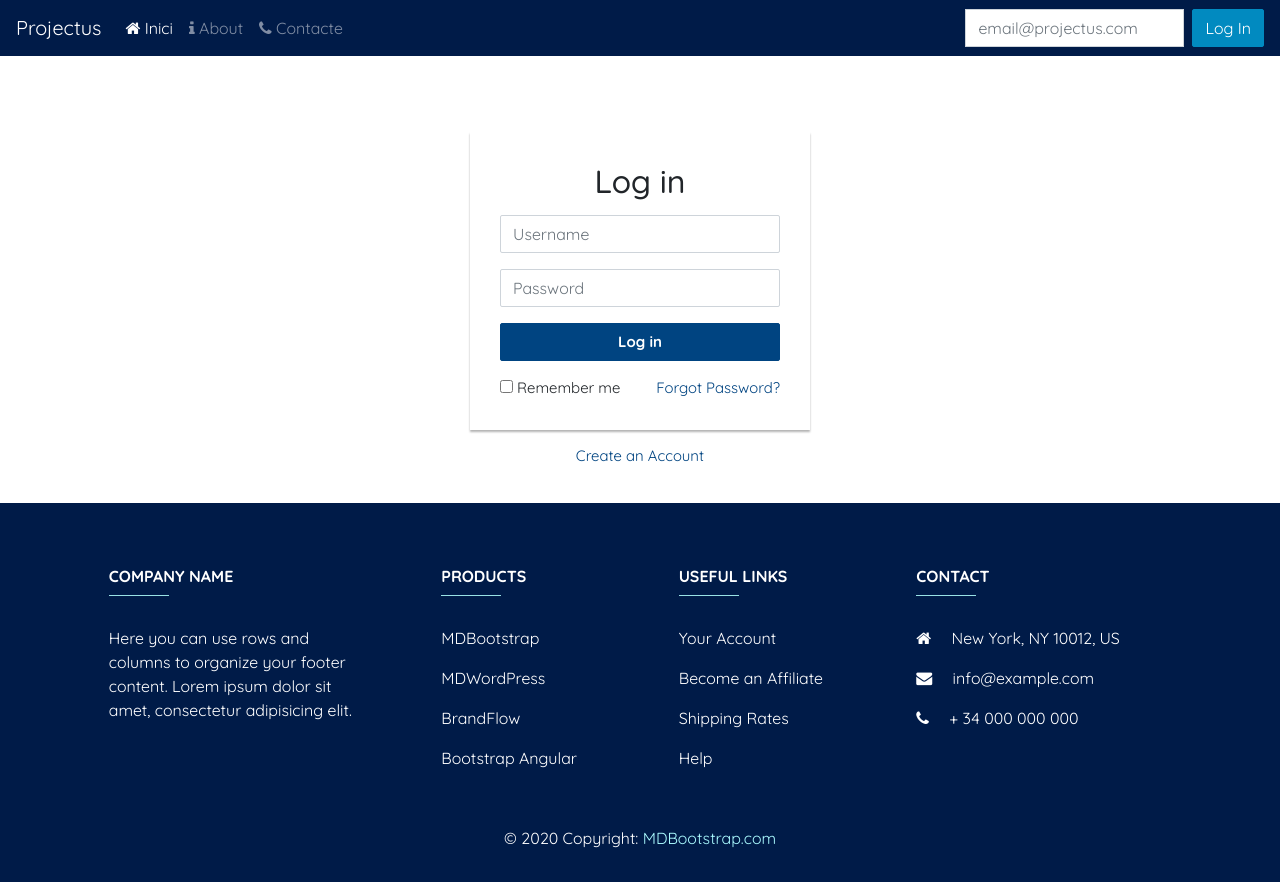
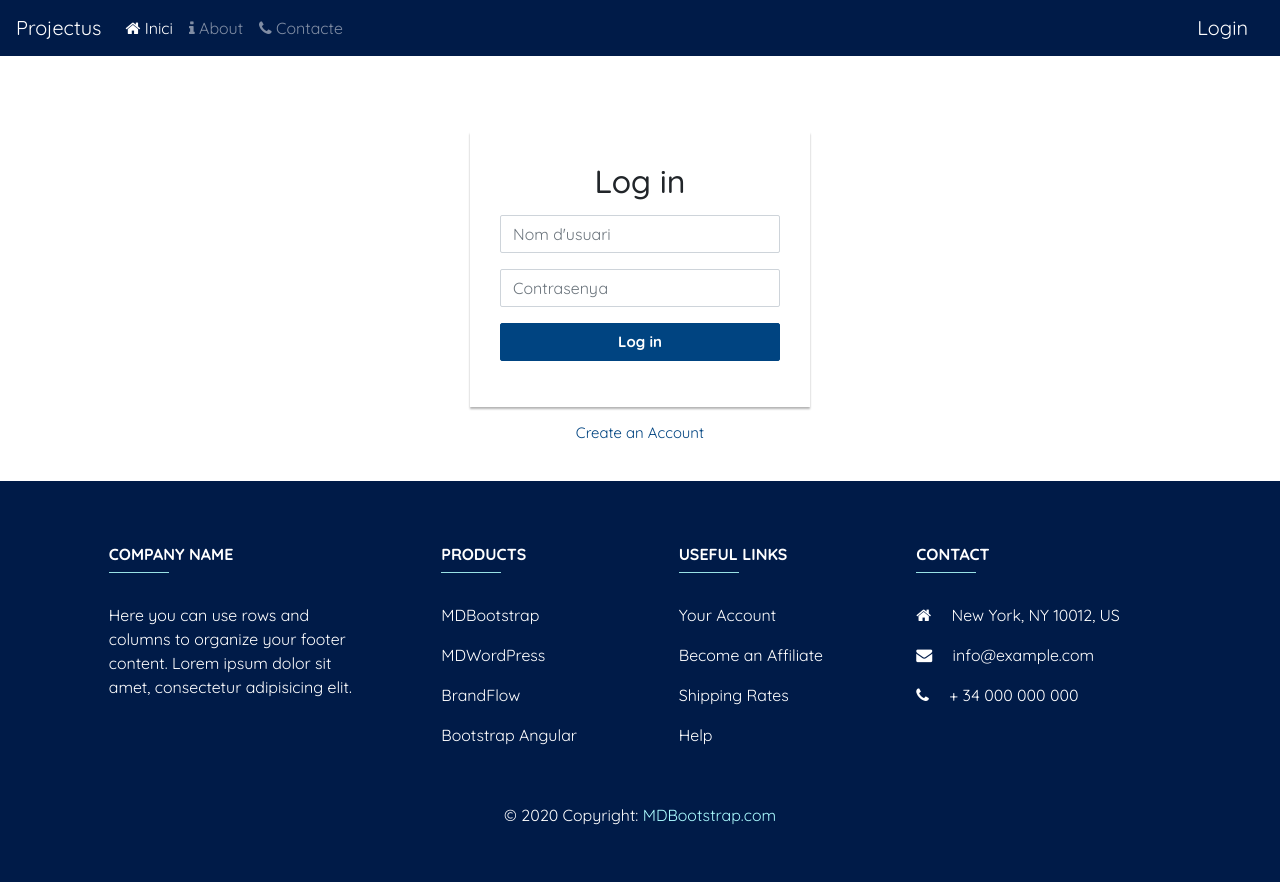
Before and after one commit to TheBleate/uniproject, a PHP site: page /login.php in a window 1280 px wide. After the commit the page ends 825 px from the top, so only its background shows below. Run offline with PHP 8.4, Linux system fonts and the light colour scheme.

Commit message:
violadamentalkekw

```diff
--- a/Uniproject/index.php
+++ b/Uniproject/index.php
@@ -9,12 +9,13 @@
     <!-- Navigation bar | additionally you can specify the type of the navigation bar adding ( $navbar=type ) before the requirement -->
     <?php $tab=0; $navbar=0; require_once('./template/navbar.php') ?>
 
+
 	<!-- Banner | additionally you can specify the banner title and subtitle ( $title='string'; $subtitle='string'; ) before the requirement -->
 	<?php $title='Ens presentem al mon exterior!'; $subtitle='Benvingut a Uniproject'; require_once('./template/banner.php') ?>
 
     <!-- Begin page content -->
     <main class="flex-grow-1">
-      <div class="container d-flex py-5 h-100">
+      <div class="container d-flex flex-column py-5 h-100">
         <h1 class="mt-5">Sticky footer with fixed navbar</h1>
         <p class="lead">Pin a footer to the bottom of the viewport in desktop browsers with this custom HTML and CSS. A fixed navbar has been added with <code class="small">padding-top: 60px;</code> on the <code class="small">main &gt; .container</code>.</p>
         <p>Back to <a href="#">the default sticky footer</a> minus the navbar.</p>
--- a/Uniproject/login.php
+++ b/Uniproject/login.php
@@ -1,8 +1,27 @@
 <!doctype html>
 <html lang="en" class="h-100">
+  <?php
 
+	require_once('./php/database.php');
+
+	$nomusuari = $_POST['user'] ?? null;
+	$contraseña = $_POST['pass'] ?? null;
+
+	//Creem un nou objecte de Database
+	$DB = new Database();
+
+	//array_key_exists Comprova que dintre de Get existeix el valor
+	if (array_key_exists('logout', $_GET)) {
+		session_destroy();
+		unset($_SESSION['current-user']);
+	}
+
+	//$_SESSION Guarda el usuari de la sessió, en cas de no tindre una sessió, serà null
+	//la variable guarda la sessió al servidor fins que és tanca la sessio
+	$usuariactual = $_SESSION['current-user'] ?? null;
+  ?>
   <!-- Header | additionally you can specify a custom css file by adding ( $style=file.css ) before the requirement -->
-  <?php require_once('./template/header.php') ?>
+<?php require_once('./template/header.php') ?>
 
   <body class="d-flex flex-column h-100">
 
@@ -11,22 +30,40 @@
 
     <!-- Begin page content -->
     <main class="flex-grow-1">
-      <div class="container d-flex py-5 h-100 login-container">
+      <div class="container d-flex flex-column py-5 h-100 login-container">
 		<div class="login-form">
-			<form action="/examples/actions/confirmation.php" method="post">
+			<form action="./login.php" method="post">
 				<h2 class="text-center">Log in</h2>
 				<div class="form-group">
-					<input type="text" class="form-control" placeholder="Username" required="required">
+					<input type="text" name="user" class="form-control" placeholder="Nom d'usuari" required="required">
 				</div>
 				<div class="form-group">
-					<input type="password" class="form-control" placeholder="Password" required="required">
+					<input type="password" name="pass" class="form-control" placeholder="Contrasenya" required="required">
 				</div>
 				<div class="form-group">
 					<button type="submit" class="btn btn-primary btn-block">Log in</button>
 				</div>
 				<div class="clearfix">
-					<label class="float-left form-check-label"><input type="checkbox"> Remember me</label>
-					<a href="#" class="float-right">Forgot Password?</a>
+					<!--<label class="float-left form-check-label"><input type="checkbox"> Remember me</label>-->
+					<?php
+						//Validació, comprova usuari i contrasenya a la BD
+						if ($usuariactual) {
+							header('Location: ./gestor.php');
+						}
+
+						//Realitza la connexió a la base de dades
+						if ($nomusuari || $contraseña) {
+							$user = $DB->validar($nomusuari,$contraseña);
+							if ($user) {
+								//$hash = md5(uniqid());
+								//setcookie('projekt-cat', $user['idUsuari']);
+								$_SESSION['current-user'] = $user;
+								header('Location: ./gestor.php');
+							} else {
+								echo '<a href="#" class="float-right">Nom d\'usuari o contrasenya incorrectes!</p>';
+							}
+						}
+					?>
 				</div>
 			</form>
 			<p class="text-center"><a href="#">Create an Account</a></p>
--- a/Uniproject/php/database.php
+++ b/Uniproject/php/database.php
@@ -18,12 +18,11 @@
 
             if ($user) {
                 if ($user['Contraseña'] === $contraseña && $user['Estat'] !== 'inactiu') {
-                    return array_intersect_key($user, array_flip(array('idUsuari', 'idRol','Nom','Cognom','SegonCognom','Username','Tipus','Email')));
+                    return array_intersect_key($user, array_flip(array('idUsuari','idRol','Nom','Cognom','SegonCognom','Username','Tipus','Email')));
                 }
             }
             return false;
         }
-
         //Evitem una injecció sql i fem una consulta si existeix l'usuari
         //preg_match encaixa una plantilla anti-injeccions sql
         public function consultaUsuari($nomusuari) {
@@ -32,20 +31,30 @@
                 //guardem a $user el resultat de l'objecte de la query (dades, quantitat de camps...)
                 $user = $this->DB->query($query);
                 //Pilla tots els camps i els guarda com si fos un array
-                if ($user) {
+                //echo "asaddasa";
+                if (mysqli_num_rows($user)>0) {
+
+                    /*
+
+                    //var_dump($user->fetch_row());
+
+                    echo "sssssss";
+                    var_dump($user);*/
                     $user = $user->fetch_row();
+                    //echo "ssss";
+                    //var_dump($user);
                     switch($user[8]) {
                         case 'Alumne':
-                            return array('idUsuari' => $user[0], 'idRol' => $user[1], 'Nom' => $user[2], 'Cognom' => $user[3], 'SegonCognom' => $user[4], 'DNI' =>  $user[5], 'Username' => $user[6], 'Contraseña' => $user[7], 'Tipus' => $user[8], 'Email' => $user[9], 'Telefon' => $user[10], '$dataNaixement' => $user[11], 'Estat' => $user[12]);
+                            return array('idUsuari' => $user[0], 'idRol' => $user[1], 'Nom' => $user[2], 'Cognom' => $user[3], 'SegonCognom' => $user[4], 'DNI' =>  $user[5], 'Username' => $user[6], 'Contraseña' => $user[7], 'Tipus' => $user[8], 'Email' => $user[9], 'Telefon' => $user[10], 'dataNaixement' => $user[11], 'Estat' => $user[12]);
                             break;
                         case 'Professor':
-                            return array('idUsuari' => $user[0], 'idRol' => $user[1], 'Nom' => $user[2], 'Cognom' => $user[3], 'SegonCognom' => $user[4], 'DNI' =>  $user[5], 'Username' => $user[6], 'Contraseña' => $user[7], 'Tipus' => $user[8], 'Email' => $user[9], 'Telefon' => $user[10], '$dataNaixement' => $user[11], 'Estat' => $user[12]);
+                            return array('idUsuari' => $user[0], 'idRol' => $user[1], 'Nom' => $user[2], 'Cognom' => $user[3], 'SegonCognom' => $user[4], 'DNI' =>  $user[5], 'Username' => $user[6], 'Contraseña' => $user[7], 'Tipus' => $user[8], 'Email' => $user[9], 'Telefon' => $user[10], 'dataNaixement' => $user[11], 'Estat' => $user[12]);
                             break;
                         case 'Gerent':
-                            return array('idUsuari' => $user[0], 'idRol' => $user[1], 'Nom' => $user[2], 'Cognom' => $user[3], 'SegonCognom' => $user[4], 'DNI' =>  $user[5], 'Username' => $user[6], 'Contraseña' => $user[7], 'Tipus' => $user[8], 'Email' => $user[9], 'Telefon' => $user[10], '$dataNaixement' => $user[11], 'Estat' => $user[12]);
+                            return array('idUsuari' => $user[0], 'idRol' => $user[1], 'Nom' => $user[2], 'Cognom' => $user[3], 'SegonCognom' => $user[4], 'DNI' =>  $user[5], 'Username' => $user[6], 'Contraseña' => $user[7], 'Tipus' => $user[8], 'Email' => $user[9], 'Telefon' => $user[10], 'dataNaixement' => $user[11], 'Estat' => $user[12]);
                             break;
                         case 'Empleat':
-                            return array('idUsuari' => $user[0], 'idRol' => $user[1], 'Nom' => $user[2], 'Cognom' => $user[3], 'SegonCognom' => $user[4], 'DNI' =>  $user[5], 'Username' => $user[6], 'Contraseña' => $user[7], 'Tipus' => $user[8], 'Email' => $user[9], 'Telefon' => $user[10], '$dataNaixement' => $user[11], 'Estat' => $user[12]);
+                            return array('idUsuari' => $user[0], 'idRol' => $user[1], 'Nom' => $user[2], 'Cognom' => $user[3], 'SegonCognom' => $user[4], 'DNI' =>  $user[5], 'Username' => $user[6], 'Contraseña' => $user[7], 'Tipus' => $user[8], 'Email' => $user[9], 'Telefon' => $user[10], 'dataNaixement' => $user[11], 'Estat' => $user[12]);
                             break;
                             /*
                         case 'Admin':
--- a/Uniproject/template/navbar.php
+++ b/Uniproject/template/navbar.php
@@ -40,17 +40,20 @@ switch ($navbar ?? 0):
           <a class="nav-link disabled" href="#">Disabled</a>
         </li> -->
       </ul>
+      <!--
       <form class="form-inline my-2 my-lg-0" action="./login.php">
         <input class="form-control mr-sm-2" type="search" placeholder="email@projectus.com" aria-label="Search">
         <button class="btn btn-secondary my-2 my-sm-0" type="submit">Log In</button>
       </form>
+  -->
+        <a class="navbar-brand" href="./login.php">Login</a>
     </div>
   </nav>
 <?php break;
   case 1: ?>
     <!-- Sidebar -->
     <nav class="navbar navbar-expand-lg navbar-dark bg-dark">
-      <a class="navbar-brand" href="#">Projectus </a>
+      <a class="navbar-brand " href="#">Projectus </a>
       <button class="navbar-toggler" type="button" data-toggle="collapse" data-target="#navbarSupportedContent" aria-controls="navbarSupportedContent" aria-expanded="false" aria-label="Toggle navigation">
         <span class="navbar-toggler-icon"></span>
       </button>
@@ -59,10 +62,7 @@ switch ($navbar ?? 0):
         <ul class="navbar-nav mr-auto">
 
         </ul>
-        <form class="form-inline my-2 my-lg-0" action="./login.php">
-          <input class="form-control mr-sm-2" type="search" placeholder="email@projectus.com" aria-label="Search">
-          <button class="btn btn-secondary my-2 my-sm-0" type="submit">Log In</button>
-        </form>
+            <a class="navbar-brand" href="./login.php">Login</a>
       </div>
     </nav>
 <?php break;
--- a/Uniproject/template/sidebar.php
+++ b/Uniproject/template/sidebar.php
@@ -6,8 +6,9 @@ switch ($navbar ?? 0):
   <!-- Sidebar -->
   <div class="bg-dark">
     <div class="list-group">
-      <a href="#" class="list-group-item list-group-item-action active">Empresa</a>
-      <a href="#" class="list-group-item list-group-item-action">Centre educatiu</a>
+      <a href="#" class="list-group-item list-group-item-action active">Usuaris</a>
+      <a href="#" class="list-group-item list-group-item-action">Instituts</a>
+      <a href="#" class="list-group-item list-group-item-action">Empreses</a>
       <a href="#" class="list-group-item list-group-item-action">Projectes</a>
       <a href="#" class="list-group-item list-group-item-action disabled">Incidencies</a>
     </div>
```
